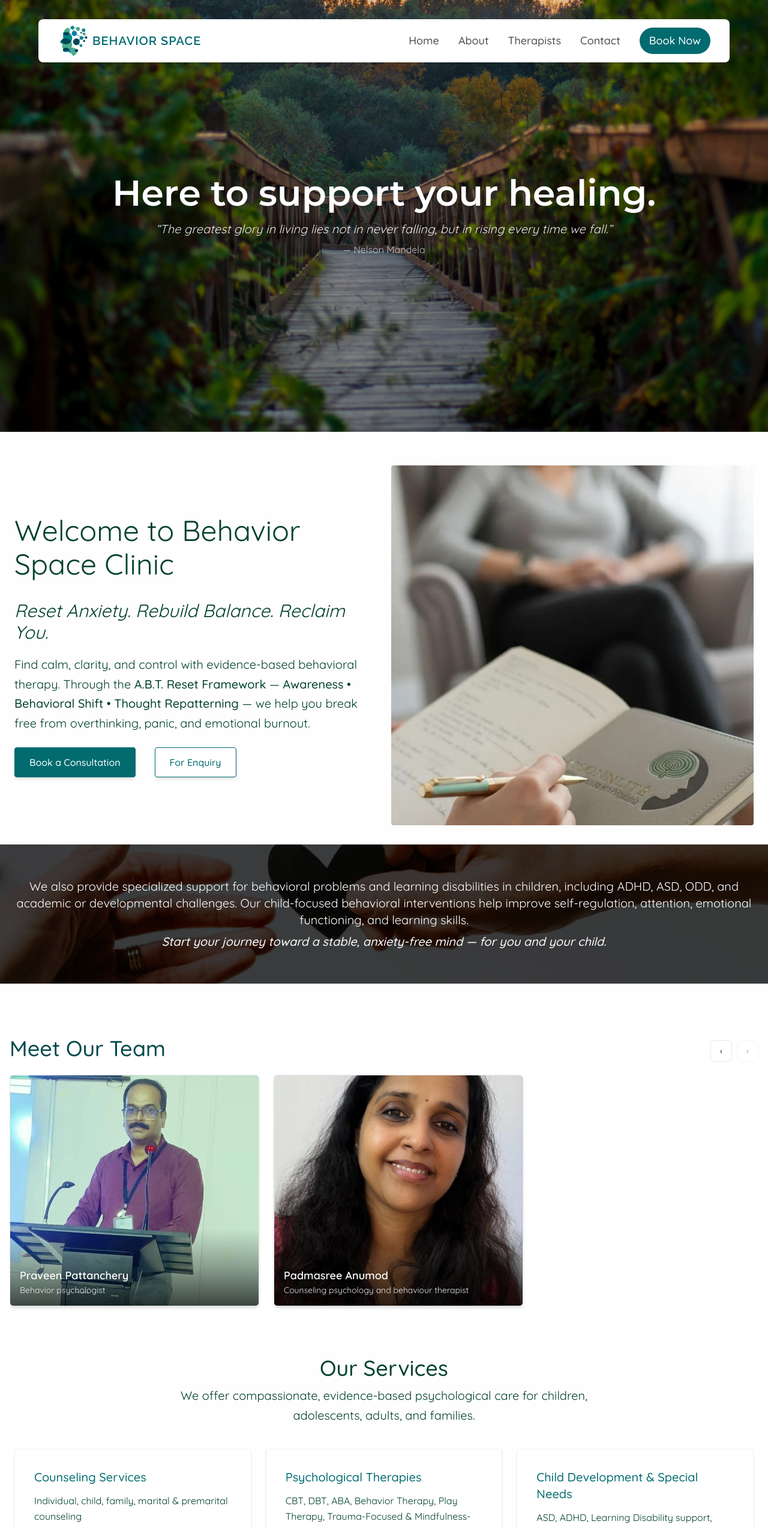
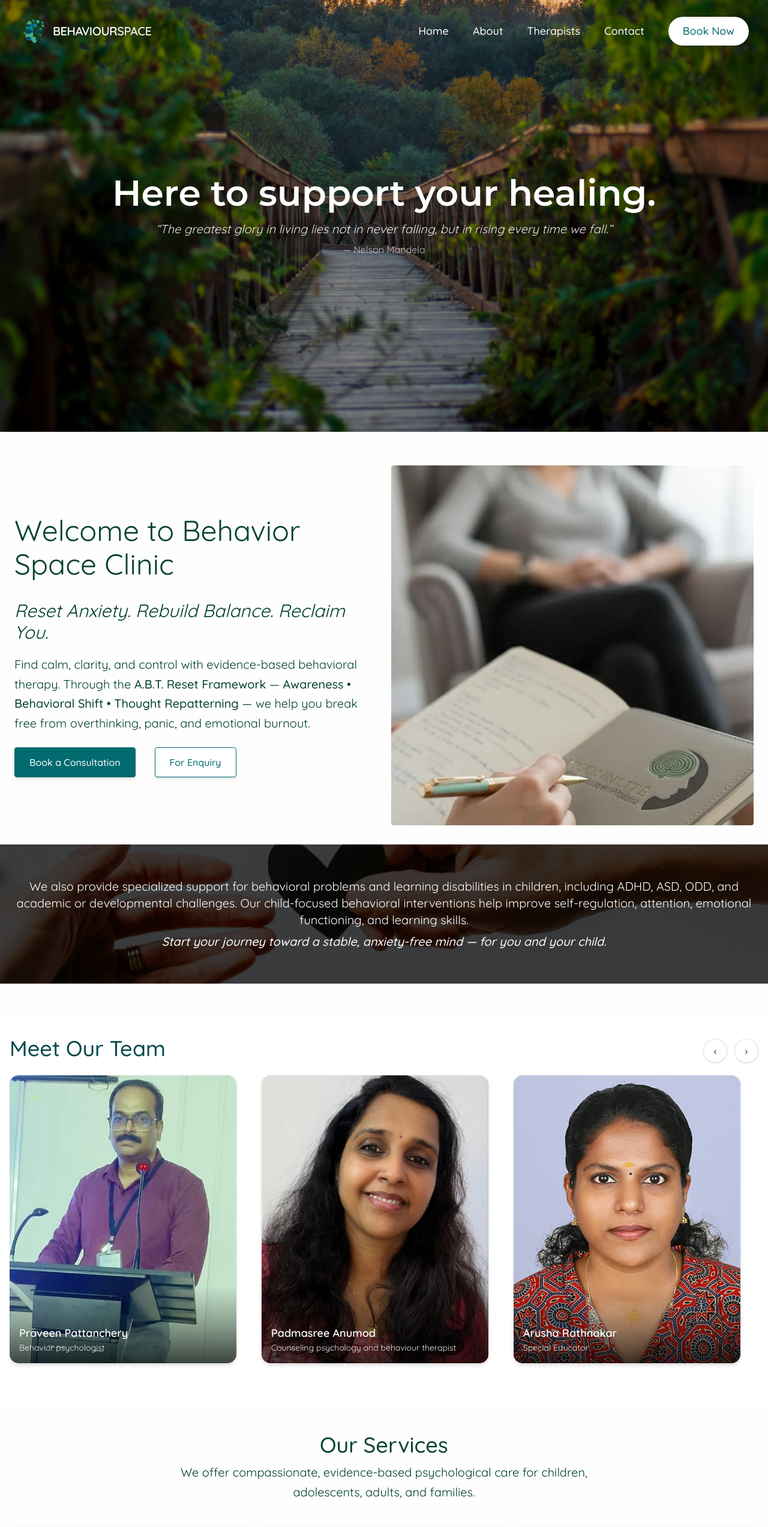
Before and after one commit to madewebs/BehaviourSpace, a Next.js app: page / in a window 1280 px wide. Shown: the top 2546 px of the page at 60% size. Built offline with nearby package versions, Linux system fonts and the light colour scheme; a web font is replaced by a local one.

Commit message:
final last push

```diff
--- a/components/Loader.tsx
+++ b/components/Loader.tsx
@@ -1,6 +1,6 @@
 'use client';
 
-import { useEffect, useRef } from "react";
+import { useLayoutEffect, useRef } from "react";
 import gsap from "gsap";
 
 type LoaderProps = {
@@ -11,27 +11,27 @@ export default function Loader({ onComplete }: LoaderProps) {
   const overlayRef = useRef<HTMLDivElement>(null);
   const textRef = useRef<HTMLSpanElement>(null);
 
-  useEffect(() => {
+  useLayoutEffect(() => {
     const ctx = gsap.context(() => {
-      const tl = gsap.timeline({ defaults: { ease: "power2.out" } });
+      const tl = gsap.timeline({ defaults: { ease: "power3.out" } });
 
       tl
         .fromTo(
           textRef.current,
-          { yPercent: 120, opacity: 0 },
+          { yPercent: 121, opacity: 0 },
           { yPercent: 0, opacity: 1, duration: 0.8 }
         )
         .to(textRef.current, {
           letterSpacing: "0.35rem",
-          duration: 0.6,
-          delay: 0.1,
-        })
+          duration: 0.7,
+          ease: "power2.inOut",
+        }, "+=0.1")
         .to(overlayRef.current, {
           yPercent: -100,
-          duration: 0.9,
-          ease: "power3.inOut",
+          duration: 0.8,
+          ease: "power4.inOut",
           onComplete,
-        });
+        }, "+=0.4");
     }, overlayRef);
 
     return () => ctx.revert();
@@ -40,15 +40,17 @@ export default function Loader({ onComplete }: LoaderProps) {
   return (
     <div
       ref={overlayRef}
-      className="fixed inset-0 z-999 flex flex-col items-center justify-center bg-white text-[#016b70]"
+      className="fixed inset-0 z-[9999] flex flex-col items-center justify-center bg-white text-[#016b70]"
     >
-      <span
-        ref={textRef}
-        className="text-2xl font-semibold tracking-[0.25rem] uppercase"
-      >
-        BehaviourSpace
-      </span>
-      <span className="mt-4 h-px w-24 bg-white/40" />
+      <div className="overflow-hidden py-2">
+        <span
+          ref={textRef}
+          className="block text-2xl font-semibold tracking-[0.25rem] uppercase opacity-0"
+        >
+          BehaviourSpace
+        </span>
+      </div>
+      <div className="mt-4 h-px w-24 bg-[#016b70]/20" />
     </div>
   );
 }
--- a/components/Navbar.tsx
+++ b/components/Navbar.tsx
@@ -14,10 +14,19 @@ import { usePathname } from 'next/navigation'
 gsap.registerPlugin(ScrollToPlugin)
 
 export default function Navbar() {
+  const [isScrolled, setIsScrolled] = useState(false)
   const [isOpen, setIsOpen] = useState(false)
   const menuRef = useRef<HTMLDivElement>(null)
   const tlRef = useRef<gsap.core.Timeline | null>(null)
   const pathname = usePathname()
+
+  useEffect(() => {
+    const handleScroll = () => {
+      setIsScrolled(window.scrollY > 20)
+    }
+    window.addEventListener('scroll', handleScroll)
+    return () => window.removeEventListener('scroll', handleScroll)
+  }, [])
 
   const toggleMenu = () => {
     setIsOpen(prev => {
@@ -143,34 +152,55 @@ export default function Navbar() {
   }, [scrollToHash])
 
   return (
-    <nav className="bg-transparent fixed top-0 left-0 right-0 w-full px-4 py-6 md:py-8 z-50">
-      <div className="bg-[#ffffff] shadow-lg max-w-6xl rounded-lg py-1 mx-auto px-4 sm:px-6 lg:px-8">
-        {/* Option 1: Using Tailwind classes */}
-        <div className="flex justify-between items-center text-black/90 h-14 md:h-16">
+    <nav
+      className={`fixed top-0 left-0 right-0 w-full z-50 transition-all duration-300 ${
+        isScrolled
+          ? 'py-3 bg-white/80 backdrop-blur-md shadow-sm border-b border-black/5'
+          : 'py-5 bg-transparent'
+      }`}
+    >
+      <div className="max-w-7xl mx-auto px-4 sm:px-6 lg:px-8">
+        <div className="flex justify-between items-center h-14 md:h-16">
           {/* Logo */}
           <div className="shrink">
-            <Link href="/" className="text-md  md:text-xl flex items-center space-x-2 font-normal" onClick={(e) => handleNavClick(e)}>
-              <Image
-                width={50}
-                height={50}
-                alt="Logo"
-                src="/logo.png"
-              />
-              {/* Option 2: Using imported font className */}
-              <span className='font-semibold raleway text-[#016b70] uppercase font-mont tracking-wider'>behavior space</span>
+            <Link
+              href="/"
+              className="group flex items-center space-x-2"
+              onClick={(e) => handleNavClick(e)}
+            >
+              <div className="relative w-14 h-14 md:w-12 md:h-12 flex items-center justify-center transition-shadow">
+                <Image
+                  width={40}
+                  height={40}
+                  alt="Logo"
+                  src="/logo.png"
+                  className="object-contain"
+                />
+              </div>
+              <span className={`text-lg md:text-xl font-semibold tracking-tight uppercase font-mont transition-colors ${
+                isScrolled ? 'text-[#016b70]' : 'text-white drop-shadow-sm'
+              }`}>
+                Behaviour<span className={isScrolled ? 'text-[#028b92]' : 'text-white/90'}>Space</span>
+              </span>
             </Link>
           </div>
 
           {/* Desktop Menu */}
-          <div className="hidden lg:flex items-center space-x-8 text-lg font-medium text-black/70">
-            <Link href="/" onClick={(e) => handleNavClick(e)}>Home</Link>
-            <Link href="/#about" onClick={(e) => handleNavClick(e, 'about')}>About</Link>
-            <Link href="/#therapists" onClick={(e) => handleNavClick(e, 'therapists')}>Therapists</Link>
-            <Link href="/#contact" onClick={(e) => handleNavClick(e, 'contact')}>Contact</Link>
+          <div className={`hidden lg:flex items-center space-x-10 text-lg font-medium transition-colors ${
+            isScrolled ? 'text-black/70' : 'text-white'
+          }`}>
+            <Link href="/" className="hover:text-[#016b70] transition-colors" onClick={(e) => handleNavClick(e)}>Home</Link>
+            <Link href="/#about" className="hover:text-[#016b70] transition-colors" onClick={(e) => handleNavClick(e, 'about')}>About</Link>
+            <Link href="/#therapists" className="hover:text-[#016b70] transition-colors" onClick={(e) => handleNavClick(e, 'therapists')}>Therapists</Link>
+            <Link href="/#contact" className="hover:text-[#016b70] transition-colors" onClick={(e) => handleNavClick(e, 'contact')}>Contact</Link>
             <Link
               href="/booking"
               onClick={closeMenu}
-              className="inline-flex items-center justify-center px-4 py-2 rounded-full bg-[#016b70] text-white hover:bg-[#01595c] transition-colors"
+              className={`inline-flex items-center justify-center px-6 py-2.5 rounded-full font-medium transition-all transform hover:scale-105 active:scale-95 ${
+                isScrolled
+                  ? 'bg-[#016b70] text-white hover:bg-[#01595c] shadow-md hover:shadow-lg'
+                  : 'bg-white text-[#016b70] hover:bg-white/90 shadow-lg'
+              }`}
             >
               Book Now
             </Link>
@@ -183,33 +213,37 @@ export default function Navbar() {
               aria-expanded={isOpen}
               aria-controls="mobile-menu"
               aria-label={isOpen ? 'Close menu' : 'Open menu'}
-              className="inline-flex items-center justify-center p-2 border-black/10 hover:bg-black/5 transition"
+              className={`inline-flex items-center justify-center p-2 rounded-xl transition-colors ${
+                isScrolled
+                  ? 'text-black/80'
+                  : 'text-white'
+              }`}
             >
               {isOpen ? (
-                <AiOutlineClose className="h-6 w-6 text-black/80" aria-hidden="true" />
+                <AiOutlineClose className="h-6 w-6" aria-hidden="true" />
               ) : (
-                <RxHamburgerMenu className="h-6 w-6 text-black/80" aria-hidden="true" />
+                <RxHamburgerMenu className="h-6 w-6" aria-hidden="true" />
               )}
             </button>
           </div>
         </div>
 
-        {/* Mobile Menu Panel (GSAP controls height + opacity + stagger) */}
+        {/* Mobile Menu Panel */}
         <div
           id="mobile-menu"
           ref={menuRef}
           className="lg:hidden overflow-hidden"
         >
-          <div className="py-4 border-t border-black/10">
-            <div className="flex flex-col space-y-3 text-lg font-medium text-black/80">
-              <Link href="/" className="px-2 py-2 rounded-md hover:bg-black/5" onClick={(e) => handleNavClick(e)}>Home</Link>
-              <Link href="/#about" className="px-2 py-2 rounded-md hover:bg-black/5" onClick={(e) => handleNavClick(e, 'about')}>About</Link>
-              <Link href="/#therapists" className="px-2 py-2 rounded-md hover:bg-black/5" onClick={(e) => handleNavClick(e, 'therapists')}>Therapists</Link>
-              <Link href="/#contact" className="px-2 py-2 rounded-md hover:bg-black/5" onClick={(e) => handleNavClick(e, 'contact')}>Contact</Link>
+          <div className={`mt-4 rounded-2xl p-4 shadow-xl border border-black/5 bg-white`}>
+            <div className="flex flex-col space-y-2">
+              <Link href="/" className="px-4 py-3 rounded-xl hover:bg-black/5 font-medium text-black/80 transition-colors" onClick={(e) => handleNavClick(e)}>Home</Link>
+              <Link href="/#about" className="px-4 py-3 rounded-xl hover:bg-black/5 font-medium text-black/80 transition-colors" onClick={(e) => handleNavClick(e, 'about')}>About</Link>
+              <Link href="/#therapists" className="px-4 py-3 rounded-xl hover:bg-black/5 font-medium text-black/80 transition-colors" onClick={(e) => handleNavClick(e, 'therapists')}>Therapists</Link>
+              <Link href="/#contact" className="px-4 py-3 rounded-xl hover:bg-black/5 font-medium text-black/80 transition-colors" onClick={(e) => handleNavClick(e, 'contact')}>Contact</Link>
               <Link
                 href="/booking"
                 onClick={closeMenu}
-                className="mt-2 inline-flex items-center justify-center px-4 py-2 rounded-full bg-[#016b70] text-white hover:bg-[#01595c] transition-colors"
+                className="mt-4 inline-flex items-center justify-center px-4 py-3 rounded-xl bg-[#016b70] text-white font-medium hover:bg-[#01595c] transition-colors"
               >
                 Book Now
               </Link>
--- a/components/Team.tsx
+++ b/components/Team.tsx
@@ -32,8 +32,8 @@ export default function Team() {
     if (animate) {
       gsap.to(container, {
         scrollLeft: target,
-        duration: 0.6,
-        ease: 'power3.out',
+        duration: 1.2,
+        ease: 'power4.inOut',
       })
     } else {
       container.scrollLeft = target
@@ -42,12 +42,12 @@ export default function Team() {
   }
 
   const goNext = () => {
-    const next = clamp(current + 1, 0, team.length - 1)
+    const next = (current + 1) % team.length
     centerCard(next)
     restartAutoplay()
   }
   const goPrev = () => {
-    const prev = clamp(current - 1, 0, team.length - 1)
+    const prev = (current - 1 + team.length) % team.length
     centerCard(prev)
     restartAutoplay()
   }
@@ -128,22 +128,16 @@ export default function Team() {
     // eslint-disable-next-line react-hooks/exhaustive-deps
   }, [])
 
-  const atStart = current <= 0
-  const atEnd = current >= team.length - 1
-
   return (
     <section className="w-full py-4 md:py-8">
       <div className="mx-auto w-full max-w-7xl px-4">
         <div className="mb-4 flex items-center justify-between gap-2">
           <h2 className=" text-3xl md:text-4xl text-[#00494b] mb-2 font-medium">Meet Our Team</h2>
-          <div className="flex items-center gap-2">
+          <div className="flex items-center gap-3">
             <button
               aria-label="Previous"
               onClick={goPrev}
-              className={`inline-flex h-9 w-9 items-center justify-center rounded-md border text-sm transition
-              ${atStart ? 'opacity-40 cursor-not-allowed' : 'hover:bg-gray-100 active:scale-[0.98]'}
-              border-gray-200 bg-white text-black`}
-              disabled={atStart}
+              className="inline-flex h-10 w-10 items-center justify-center rounded-full border border-black/10 bg-white text-black hover:bg-[#016b70] hover:text-white transition-all active:scale-95 shadow-sm"
               type="button"
             >
               ‹
@@ -151,10 +145,7 @@ export default function Team() {
             <button
               aria-label="Next"
               onClick={goNext}
-              className={`inline-flex h-9 w-9 items-center justify-center rounded-md border text-sm transition
-              ${atEnd ? 'opacity-40 cursor-not-allowed' : 'hover:bg-gray-100 active:scale-[0.98]'}
-              border-gray-200 bg-white text-black`}
-              disabled={atEnd}
+              className="inline-flex h-10 w-10 items-center justify-center rounded-full border border-black/10 bg-white text-black hover:bg-[#016b70] hover:text-white transition-all active:scale-95 shadow-sm"
               type="button"
             >
               ›
@@ -164,7 +155,7 @@ export default function Team() {
 
         <div
           ref={trackRef}
-          className="no-scrollbar flex gap-4 md:gap-6 overflow-x-auto pb-2 snap-x snap-mandatory"
+          className="no-scrollbar flex gap-4 md:gap-10 overflow-x-auto pb-10"
           onMouseEnter={() => {
             isPausedRef.current = true
             stopAutoplay()
@@ -184,9 +175,9 @@ export default function Team() {
                 centerCard(i)
                 restartAutoplay()
               }}
-              className="team-card relative snap-start shrink-0 w-[85vw] max-w-104 sm:w-104 md:w-104 overflow-hidden rounded-md border border-gray-200 bg-white shadow-md"
+              className="team-card relative shrink-0 w-72 sm:w-80 md:w-[380px] overflow-hidden rounded-2xl border border-black/5 bg-white shadow-md transition-shadow duration-300 hover:shadow-xl"
             >
-              <div className="relative h-80 sm:h-88 md:h-96 w-full">
+              <div className="relative h-[400px] md:h-[480px] w-full">
                 <Image
                   src={m.image}
                   alt={m.name}
--- a/data/teamdata.ts
+++ b/data/teamdata.ts
@@ -36,4 +36,28 @@ export const team: TeamMember[] = [
     //   linkedin: 'https://www.linkedin.com/',
     // },
   },
+  {
+    id: '3',
+    name: 'Arusha Rathnakar',
+    role: 'Special Educator',
+    image:
+      '/team/arusha.jpeg',
+    bio: '',
+    // socials: {
+    //   github: 'https://github.com/',
+    //   linkedin: 'https://www.linkedin.com/',
+    // },
+  },
+  {
+    id: '4',
+    name: 'Rajitha T K',
+    role: 'Rehabilitation Specialist',
+    image:
+      '/team/rajitha.jpeg',
+    bio: '',
+    // socials: {
+    //   github: 'https://github.com/',
+    //   linkedin: 'https://www.linkedin.com/',
+    // },
+  },
 ]
```
Also changed, not shown: public/team/arusha.jpeg (added), public/team/rajitha.jpeg (added).
